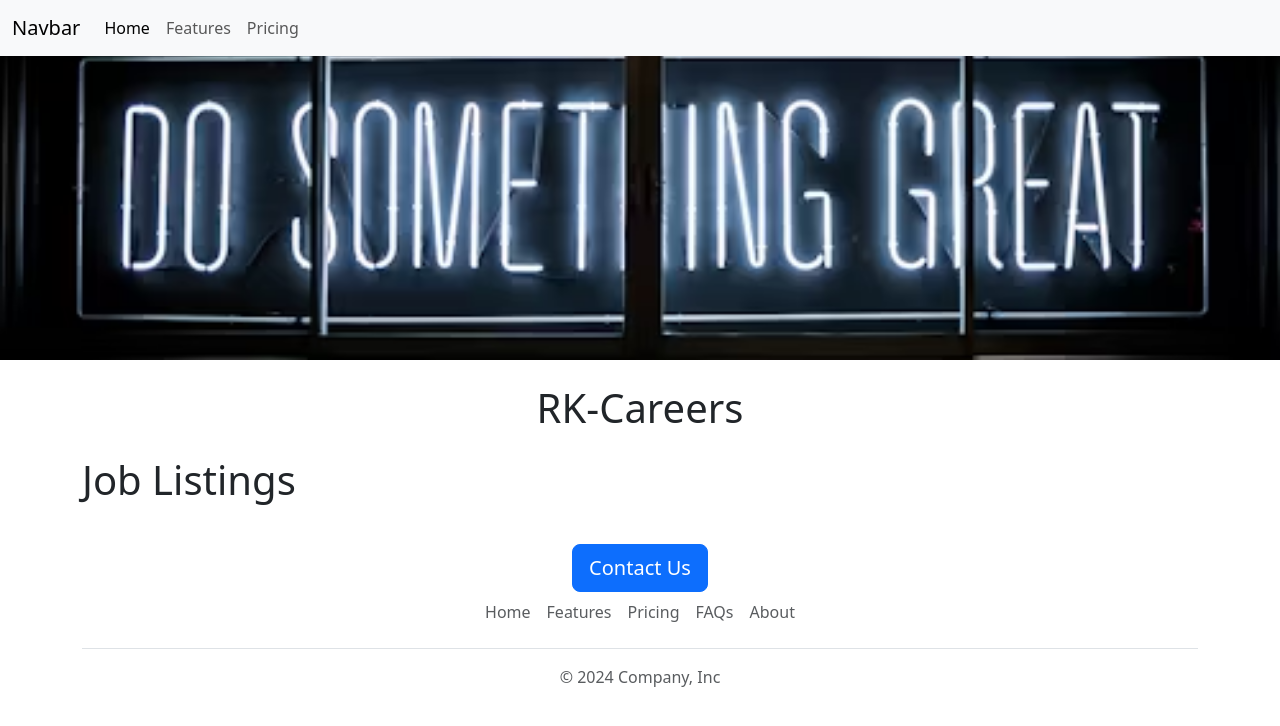
After one commit to Rajesh-Kar/career-website-v2-db, a Flask app: template templates/jobpage.html in a window 1280 px wide. The commit adds this page. Shown: the top 726 px of the page. Run offline with Flask 3, Linux system fonts and the light colour scheme; the template is opened without the code that fills it, so the values that code supplies are empty.

Commit message:
job page integration

```diff
--- a/app.py
+++ b/app.py
@@ -1,5 +1,5 @@
 from flask import Flask, render_template, request, redirect, url_for, jsonify
-from database import load_jobs_from_db
+from database import load_jobs_from_db, select_jobs_from_db
 
 app = Flask(__name__)
 
@@ -8,8 +8,6 @@ app = Flask(__name__)
 def home():
   response = load_jobs_from_db()
   jobs = response.data
-  print(jobs)
-
   return render_template('home.html', jobs=jobs)
 
 
@@ -20,5 +18,14 @@ def list_jobs():
   return jsonify(jobs)
 
 
+@app.route('/job/<id>')
+def show_job(id):
+  response = select_jobs_from_db(id)
+  job = response.data
+  if not job:
+    return "Not Found" ,404
+  return render_template('jobpage.html', job=job)
+
+
 if __name__ == '__main__':
   app.run(host='0.0.0.0', debug=True)
--- a/database.py
+++ b/database.py
@@ -16,3 +16,8 @@ supabase_client = create_client(SUPABASE_URL, SUPABASE_KEY)
 def load_jobs_from_db():
   data = supabase_client.table("jobs").select("*").execute()
   return data
+
+
+def select_jobs_from_db(id):
+  data = supabase_client.table("jobs").select("*").eq("id", id).execute()
+  return data
--- /dev/null
+++ b/templates/banner.html
@@ -0,0 +1,9 @@
+<style>
+  #banner{
+    height: 360px;
+    width:100%;
+    object-fit: cover;
+    margin-bottom: 16px;
+  }
+</style>
+<img class="img-fluid" id="banner" src ="static/banner.jpg"  height="320"/>
--- /dev/null
+++ b/templates/bootstrap.html
@@ -0,0 +1,4 @@
+<meta charset="UTF-8">
+<meta http-equiv="X-UA-Compatible" content="IE=edge">
+<meta name="viewport" content="width=device-width, initial-scale=1.0">
+<link rel="stylesheet" href="https://cdn.jsdelivr.net/npm/bootstrap@5.3.3/dist/css/bootstrap.min.css" />
--- a/templates/jobitems.html
+++ b/templates/jobitems.html
@@ -1,5 +1,4 @@
 <div class="border-bottom pb-3">
-  <div> {{job[1]}}  </div>
   <div class="row">
   <div class ="col-9">
   <h4 class="text-primary mt-3">
@@ -23,7 +22,9 @@
   {% endif %}
     </div>
   <div class ="col-2 row align-items-end">
-    <button type ="button" class="btn btn-outline-primary">Apply</button>
+    <a href="/job/{{ job['id'] }}">
+      <button type ="button" class="btn btn-outline-primary">Apply</button>
+      </a>
   </div>
   </div>
 </div>
--- /dev/null
+++ b/templates/jobpage.html
@@ -0,0 +1,30 @@
+<!DOCTYPE html>
+<html lang="en">
+<head>
+    <title>Job Listings </title>
+    {% include 'bootstrap.html' %}
+</head>
+<body>
+  {% include 'nav.html' %}
+  {% include 'banner.html' %}
+  <div class="container">
+    <h1 class ="text-center mt-2 mb-4"> RK-Careers
+    <h1>Job Listings</h1>
+    <ul>
+        {% for job in job %}
+        <li>
+            <h2>{{ job.title }}</h2>
+            <p><strong>Location:</strong> {{ job.location }}</p>
+            <p><strong>Salary:</strong> {{ job.salary }} {{ job.currency }}</p>
+            <p><strong>Responsibilities:</strong> {{ job.responsibilities }}</p>
+            <p><strong>Requirements:</strong> {{ job.requirements }}</p>
+            <p><strong>Created At:</strong> {{ job.created_at }}</p>
+            <p><strong>Updated At:</strong> {{ job.updated_at }}</p>
+        </li>
+        {% endfor %}
+    </ul>
+  </div>
+   {% include 'footer.html' %}
+  <script src="https://cdn.jsdelivr.net/npm/bootstrap@5.3.3/dist/js/bootstrap.bundle.min.js" ></script>
+</body>
+</html>
```
Also changed, not shown: templates/home.html (+5 -17 lines), static/banner.jpg (renamed from static/banner.jpeg).
